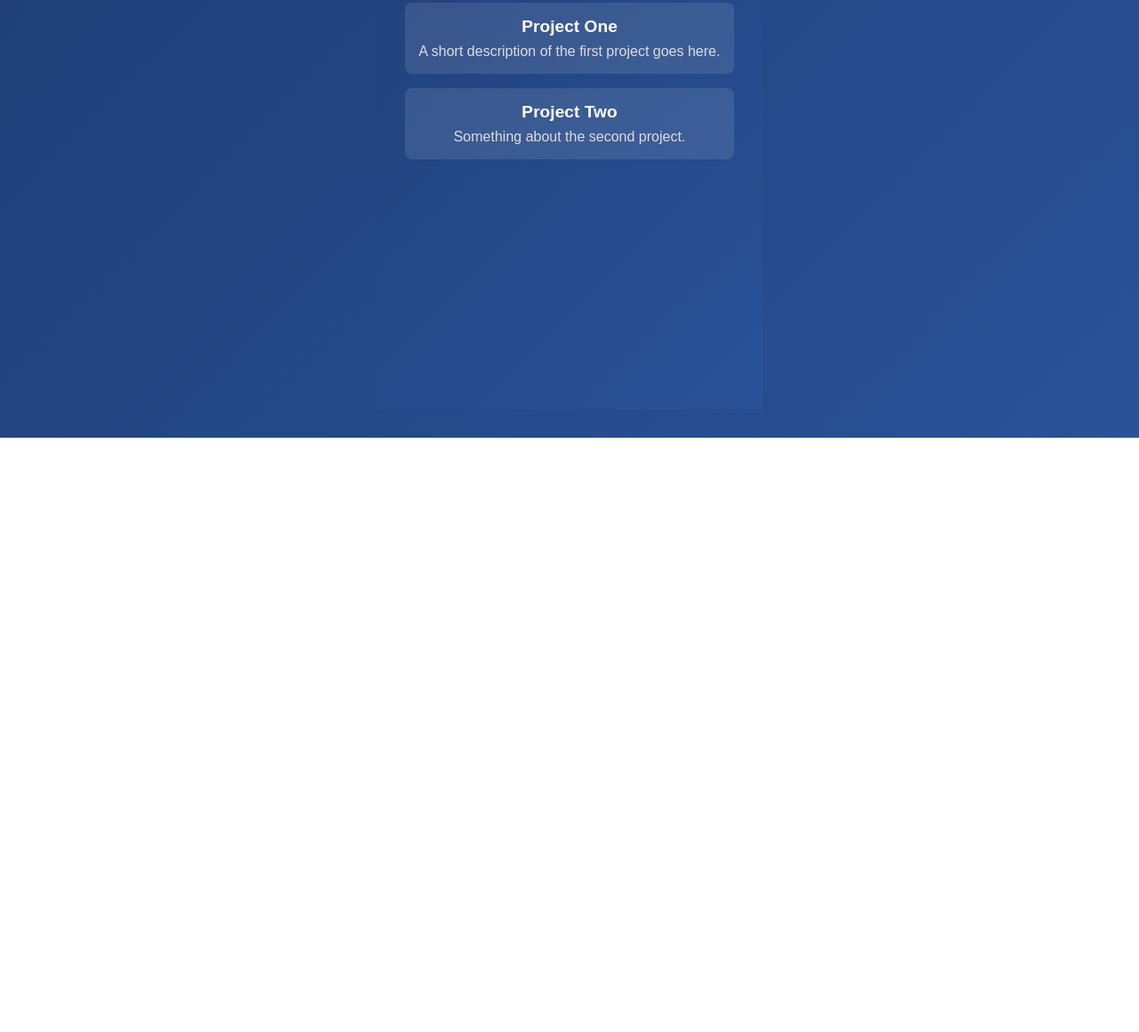
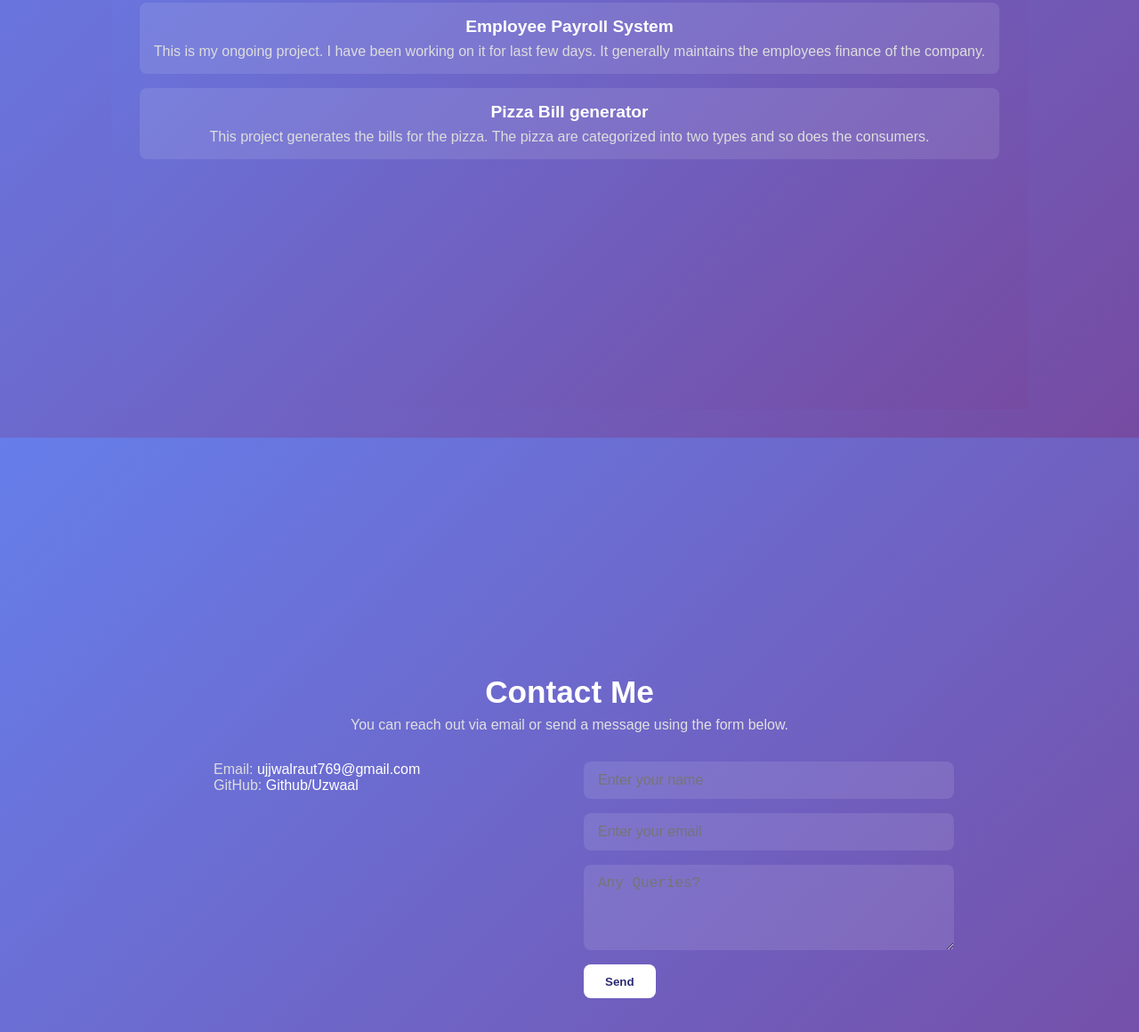
Before and after one commit to Uzwaal/portfolio, a plain HTML site: page portfolio.html in a window 1280 px wide. Shown: the part 2120-3280 px from the top of the page at 89% size. Before the commit the page ends 2612 px from the top, so only its background shows below. Drawn offline with nearby package versions, Linux system fonts and the light colour scheme.

Commit message:
final commit

```diff
--- a/portfolio.css
+++ b/portfolio.css
@@ -259,7 +259,7 @@ body {
 
   .projects-section {
     height: 100vh;
-    background: linear-gradient(135deg, #1e3c72, #2a5298);
+    background: linear-gradient(135deg, #667eea 0%, #764ba2 100%);
     color: #fff;
     padding: 2rem;
     display: flex;
@@ -307,3 +307,105 @@ body {
   .project a:hover {
     color: #ff9800; /* Change to any color you like */
   }
+
+
+  .contact-section {
+    min-height: 100vh;
+    background: linear-gradient(135deg, #667eea 0%, #764ba2 100%);
+    color: #fff;
+    padding: 3rem 1.5rem;
+    display: flex;
+    flex-direction: column;
+    justify-content: center;
+    align-items: center;
+    text-align: center;
+  }
+
+  .contact-section h2 {
+    font-size: 2.2rem;
+    margin-bottom: 0.5rem;
+  }
+
+  .contact-section > p {
+    margin-bottom: 2rem;
+    color: #e0e0e0;
+    font-size: 1rem;
+  }
+
+  .contact-content {
+    display: flex;
+    flex-direction: column;
+    gap: 2rem;
+    width: 100%;
+    max-width: 800px;
+  }
+
+  .contact-info {
+    font-size: 1rem;
+    color: #ddd;
+  }
+
+  .contact-info a {
+    color: #fff;
+    text-decoration: none;
+    transition: color 0.3s;
+  }
+
+  .contact-info a:hover {
+    color: #ffcc00;
+  }
+
+  .contact-form {
+    display: flex;
+    flex-direction: column;
+    gap: 1rem;
+  }
+
+  .contact-form input,
+  .contact-form textarea {
+    width: 100%;
+    padding: 0.75rem 1rem;
+    border: none;
+    border-radius: 8px;
+    font-size: 1rem;
+    background-color: rgba(255, 255, 255, 0.1);
+    color: #fff;
+    outline: none;
+    transition: background 0.3s, box-shadow 0.3s;
+  }
+
+  .contact-form input:focus,
+  .contact-form textarea:focus {
+    background-color: rgba(255, 255, 255, 0.15);
+    box-shadow: 0 0 0 2px #fff;
+  }
+
+  .contact-form button {
+    align-self: flex-start;
+    padding: 0.7rem 1.5rem;
+    background-color: #ffffff;
+    color: #2a2a72;
+    font-weight: bold;
+    border: none;
+    border-radius: 8px;
+    cursor: pointer;
+    transition: background 0.3s;
+  }
+
+  .contact-form button:hover {
+    background-color: #f0f0f0;
+  }
+
+  /* Responsive for larger screens */
+  @media (min-width: 768px) {
+    .contact-content {
+      flex-direction: row;
+      justify-content: space-between;
+    }
+
+    .contact-info,
+    .contact-form {
+      width: 48%;
+      text-align: left;
+    }
+  }
--- a/portfolio.html
+++ b/portfolio.html
@@ -65,15 +65,37 @@
             <h2>My Projects</h2>
             <div class="projects-list">
               <div class="project">
-                <h3><a href="https://your-project-link1.com" target="_blank">Project One</a></h3>
-                <p>A short description of the first project goes here.</p>
+                <h3><a href="https://github.com/Uzwaal/Employee-payroll-system" target="_blank">Employee Payroll System</a></h3>
+                <p>This is my ongoing project. I have been working on it for last few days. It generally maintains the employees finance of the company.</p>
               </div>
               <div class="project">
-                <h3><a href="https://your-project-link2.com" target="_blank">Project Two</a></h3>
-                <p>Something about the second project.</p>
+                <h3><a href="https://github.com/Uzwaal/Pizza-Bill-Generator" target="_blank">Pizza Bill generator</a></h3>
+                <p>This project generates the bills for the pizza. The pizza are categorized into two types and so does the consumers.</p>
               </div>
             </div>
-          </section>
+        </section>
+    </section>
+
+    <section class="contact-section">
+        <h2>Contact Me</h2>
+        <p>You can reach out via email or send a message using the form below.</p>
+
+        <div class="contact-content">
+          <div class="contact-info">
+            <p>Email: <a href="mailto:ujjwalraut769@gmail.com">ujjwalraut769@gmail.com</a></p>
+            <p>GitHub: <a href="https://github.com/Uzwaal" target="_blank">Github/Uzwaal</a></p>
+          </div>
+
+          <form class="contact-form" action="#" method="post">
+            <input type="text" name="name" placeholder="Enter your name" required />
+            <input type="email" name="email" placeholder="Enter your email" required />
+            <textarea name="message" rows="4" placeholder="Any Queries?" required></textarea>
+            <button type="submit">Send</button>
+          </form>
+        </div>
+      </section>
+
+
 
 
 
```
